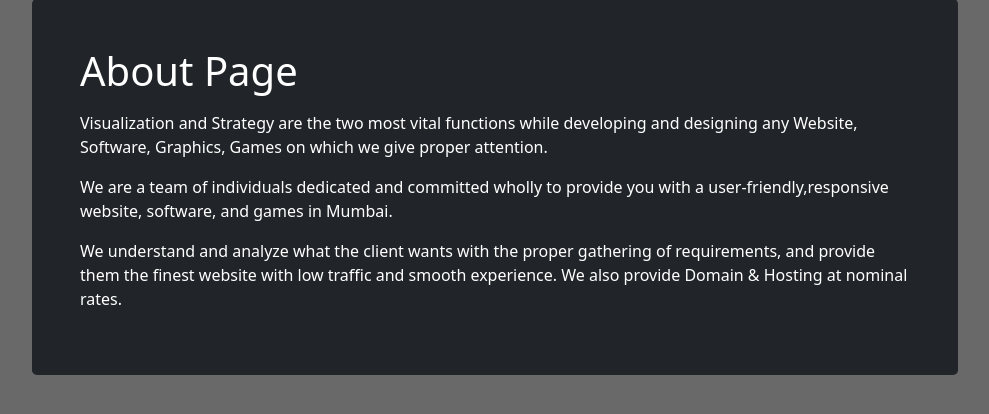
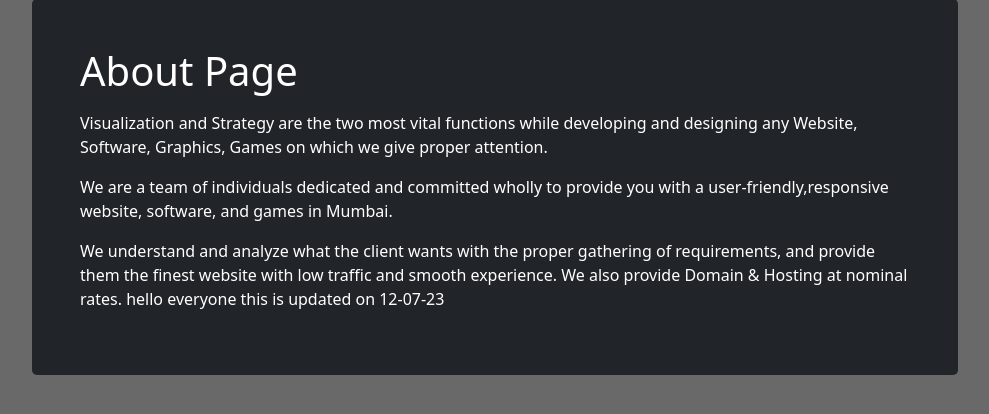
Before and after one commit to mayur2504/blog, a Django app: template blog/templates/blog/about.html in a window 1280 px wide. Shown: the part 147-561 px from the top of the page, without its empty margins (50-1039 px from the left). Run offline with Django 3.2, Linux system fonts and the light colour scheme; the template is opened without the code that fills it, so the values that code supplies are empty; some libraries are stand-ins or nearby versions.

Commit message:
Update about.html
add some comment in about page

```diff
--- a/blog/templates/blog/about.html
+++ b/blog/templates/blog/about.html
@@ -9,7 +9,7 @@
     <p class="lead"><p>Visualization and Strategy are the two most vital functions while developing and designing any Website, Software, Graphics, Games on which we give proper attention.</p>
     <p>We are a team of individuals dedicated and committed wholly to provide you with a user-friendly,responsive website, software, and games in Mumbai.
     </p> <p>We understand and analyze what the client wants with the proper gathering of requirements, and provide them the finest website with low traffic and smooth experience.
-        We also provide Domain & Hosting at nominal rates.</p></p>
+        We also provide Domain & Hosting at nominal rates. hello everyone this is updated on 12-07-23 </p></p>
 
 
 
```
